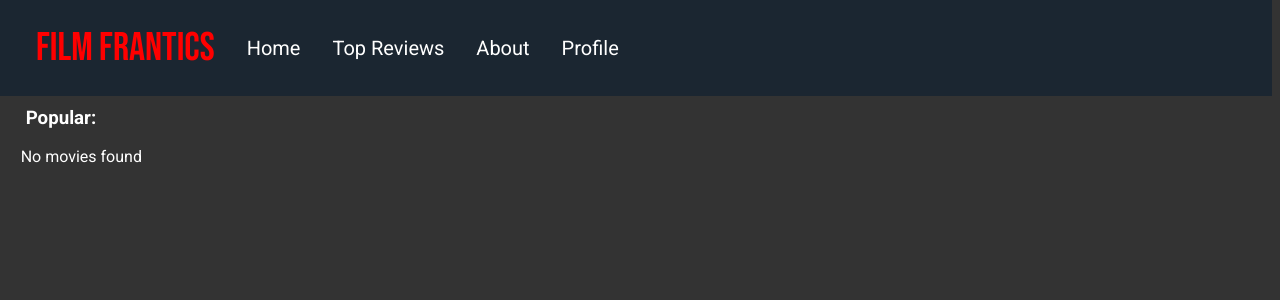
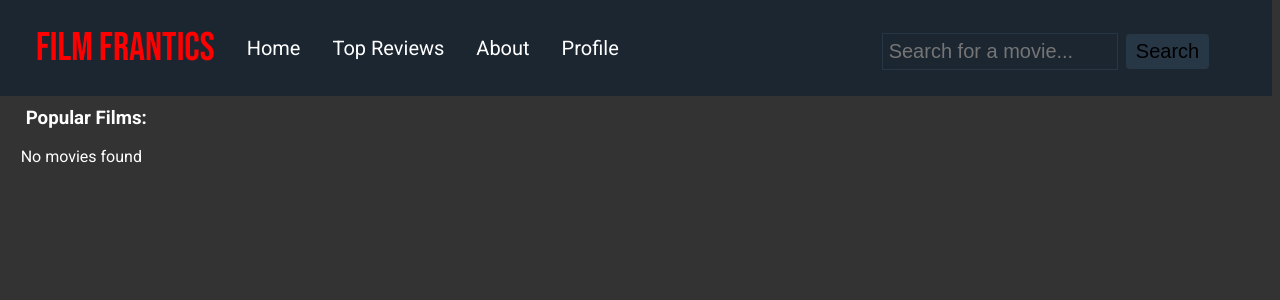
Before and after one commit to craig-sinclair/MovieReview, a Django app: page / in a window 1280 px wide. Shown: the top 300 px of the page. Run offline with Django 3.2, Linux system fonts and the light colour scheme; data that the repository does not hold is empty; some web fonts are replaced.

Commit message:
added search

```diff
--- a/filmreview/film/tmdb.py
+++ b/filmreview/film/tmdb.py
@@ -27,3 +27,14 @@ def get_popular_movies():
     }
     response = requests.get(url, params=params)
     return response.json().get('results', [])
+
+def get_cast(movie_id):
+    credits = movie.credits(movie_id)
+    cast = list(credits.get('cast', []))
+    cast = cast[:8]
+    for member in cast:
+        if member.get('profile_path'):
+            member['profile_url'] = f"https://image.tmdb.org/t/p/w500{member['profile_path']}"
+        else:
+            member['profile_url'] = 'https://static.vecteezy.com/system/resources/thumbnails/004/141/669/small_2x/no-photo-or-blank-image-icon-loading-images-or-missing-image-mark-image-not-available-or-image-coming-soon-sign-simple-nature-silhouette-in-frame-isolated-illustration-vector.jpg'
+    return cast
--- a/filmreview/film/urls.py
+++ b/filmreview/film/urls.py
@@ -9,4 +9,6 @@ app_name = 'film'
 urlpatterns = [
     path('', views.index, name='index'),
     path('about/', views.about, name='about'),
+    path('movie/<int:movie_id>/', views.details, name='details'),
+    path('search/', views.search, name='search'),
 ] + static(settings.MEDIA_URL, document_root=settings.MEDIA_ROOT)
--- a/filmreview/film/views.py
+++ b/filmreview/film/views.py
@@ -3,7 +3,7 @@ from django.http import HttpResponse
 from film.models import Movie
 from film.forms import MovieForm
 from django.shortcuts import redirect
-from film.tmdb import search_movie, get_popular_movies, TMDB_IMAGE_BASE_URL
+from film.tmdb import search_movie, get_popular_movies, get_movie_detail, get_cast, TMDB_IMAGE_BASE_URL
 
 def index(request):
     context_dict = {}
@@ -18,3 +18,31 @@ def index(request):
 
 def about(request):
     return render(request, 'film/about.html')
+
+def details(request, movie_id):
+    context_dict = {}
+    movie = get_movie_detail(movie_id=movie_id)
+    context_dict['movie'] = movie
+
+    if(movie.get('poster_path')):
+        context_dict['poster_url'] = f"{TMDB_IMAGE_BASE_URL}w500{movie['poster_path']}"
+
+    cast = get_cast(movie.id)
+    context_dict['cast'] = cast
+
+    return render(request, 'film/details.html', context=context_dict)
+
+def search(request):
+    query = request.GET.get('query')
+    if query and query != "":
+        movies = search_movie(query)
+        movies_with_poster = []
+
+        for movie in movies:
+            if(movie.get('poster_path')):
+                movie['poster_url'] = f"{TMDB_IMAGE_BASE_URL}w500{movie['poster_path']}"
+                movies_with_poster.append(movie)
+
+        return render(request, 'film/search.html', {'movies': movies_with_poster})
+    else:
+        return render(request, 'film/index.html')
--- a/filmreview/requirements.txt
+++ b/filmreview/requirements.txt
@@ -26,12 +26,15 @@ pytz==2023.3.post1
 requests==2.32.2
 scikit-learn==1.4.2
 scipy==1.13.0
+setuptools==69.5.1
 six==1.16.0
 sqlparse==0.4.4
 stack-data==0.6.3
 threadpoolctl==3.5.0
+tmdbv3api==1.9.0
 traitlets==5.14.1
 typing_extensions==4.9.0
 urllib3==2.2.1
 wcwidth==0.2.13
+wheel==0.43.0
 widgetsnbextension==4.0.9
--- a/filmreview/static/styles/indexStyles.css
+++ b/filmreview/static/styles/indexStyles.css
@@ -124,7 +124,7 @@ body{
 }
 
 #about-box{
-    width: 80%;
+    width: 100%;
     margin-left: auto;
     margin-right: auto;
     display: block;
@@ -133,3 +133,35 @@ body{
 #about-link{
     color: white;
 }
+
+.search-box{
+    display: flex;
+    align-items: center;
+    margin-left: auto;
+    background-color: #1B2631;
+}
+
+.search-box input[type="text"]{
+    padding: 6px;
+    font-size: 20px;
+    border: 1px solid #273746;
+    background-color: #1B2631;
+    width: 60%;
+    color: white;
+}
+
+.search-box input[type="text"]:active{
+    background-color: #1B2631;
+    color: white;
+}
+
+.search-box button{
+    background: #273746;
+    font-size: 20px;
+    padding: 6px 10px;
+    margin-top: 8px;
+    margin-left: 4px;
+    border: none;
+    cursor: pointer;
+    border-radius: 4px;
+}
--- a/filmreview/templates/film/about.html
+++ b/filmreview/templates/film/about.html
@@ -7,5 +7,5 @@
     <p>Film Frantics is a site containing reviews for a great variety of movies. Users are able to view previous reviews, and even add their own.</p>
     <p>The site was developed by Craig Sinclair, a Computer Science student at Glasgow University.</p>
     <p>Importantly, the movie database API used throughout the site is creditted to TMDB, available: <a href="https://developer.themoviedb.org/docs/getting-started" id="about-link"> here</a></p>
-    {% endblock %}
 </div>
+{% endblock %}
--- a/filmreview/templates/film/index.html
+++ b/filmreview/templates/film/index.html
@@ -7,13 +7,16 @@ Film Frantics
 {% block body_block %}
 
 <div id="homepage-box">
-		<h3 style="margin-left: 5px;">Popular:</h3>
+		<h3 style="margin-left: 5px;">Popular Films:</h3>
 			{% if movies %}
 				<ul class="movie-list">
 					{% for movie in movies %}
 						<div class="movie-box">
-							<li><img src="{{ movie.poster_url }}" alt="{{ movie.title }} Poster" class="moviePicture"/></li>
-							<li><a href="">{{ movie.title }}</a></li>
+							<li>
+								<a href="{% url 'film:details' movie.id %}">
+									<img src="{{ movie.poster_url }}" alt="{{ movie.title }} Poster" class="moviePicture"/>
+								</a>
+							</li>
 						</div>
 					{% endfor %}
 				</ul>
--- a/filmreview/templates/film/navbar.html
+++ b/filmreview/templates/film/navbar.html
@@ -7,6 +7,8 @@
 		<link rel="preconnect" href="https://fonts.gstatic.com" crossorigin>
 		<link href="https://fonts.googleapis.com/css2?family=Poetsen+One&family=Roboto:ital,wght@0,100;0,300;0,400;0,500;0,700;0,900;1,100;1,300;1,400;1,500;1,700;1,900&display=swap" rel="stylesheet">
 		<link href="https://fonts.googleapis.com/css2?family=Bebas+Neue&display=swap" rel="stylesheet">
+        {% block additional_styles %}
+        {% endblock %}
         <title>
         {% block title_block %}
         Film Review
@@ -21,6 +23,12 @@
                 <li><a href="{% url 'film:index' %}">Top Reviews</a></li>
                 <li><a href="{% url 'film:about' %}">About</a></li>
                 <li><a href="{% url 'film:index' %}">Profile</a></li>
+                <div class="search-box">
+                    <form action="{% url 'film:search' %}" method="GET">
+                        <input type="text" placeholder="Search for a movie..." name="query" id="nav-search-bar">
+                        <button type="submit" id="navSearchButton">Search</button>
+                    </form>
+                </div>
             </ul>
         </div>
 
```
Also changed, not shown: filmreview/static/styles/detailsStyles.css (added, +45 -0 lines), filmreview/templates/film/details.html (added, +42 -0 lines), filmreview/templates/film/search.html (added, +20 -0 lines), filmreview/media/MV5BMjIyNTQ5NjQ1OV5BMl5BanBnXkFtZTcwODg1MDU4OA._V1_.jpg (deleted), filmreview/media/MV5BMzA5Zjc3ZTMtMmU5YS00YTMwLWI4MWUtYTU0YTVmNjVmODZhXkEyXkFqcGdeQXVyNjU0OTQ0OTY._V1_QL75_tP2L7vY.jpg (deleted), filmreview/media/MV5BNGNhMDIzZTUtNTBlZi00MTRlLWFjM2ItYzViMjE3YzI5MjljXkEyXkFqcGdeQXVyNzkwMjQ5NzM._V1_.jpg (deleted), filmreview/media/MV5BZDA0OGQxNTItMDZkMC00N2UyLTg3MzMtYTJmNjg3Nzk5MzRiXkEyXkFqcGdeQXVyMjUzOTY1NTc._V1_FMjp_vb7w0Gw.jpg (deleted), filmreview/media/School_of_Rock_Poster.jpg (deleted), filmreview/media/istockphoto-1134512518-170667a.jpg (deleted), filmreview/media/mixed-colors-abstract-4k-v6-1920x1080.jpg (deleted), filmreview/static/images/django.jpg (deleted).
